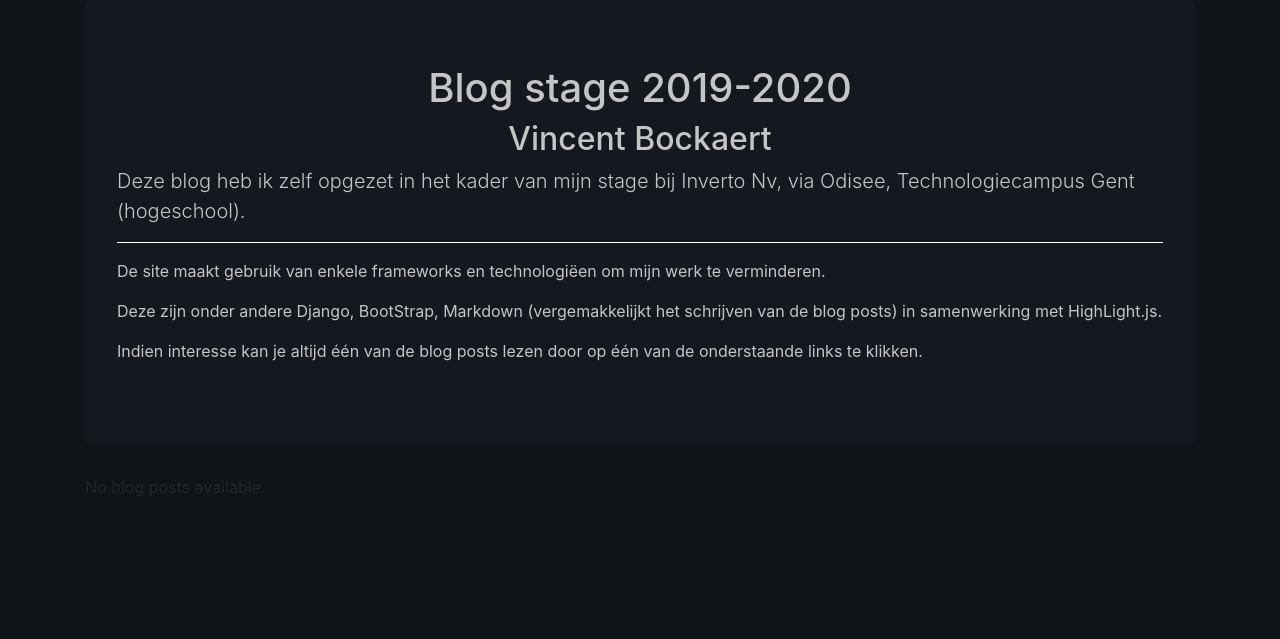
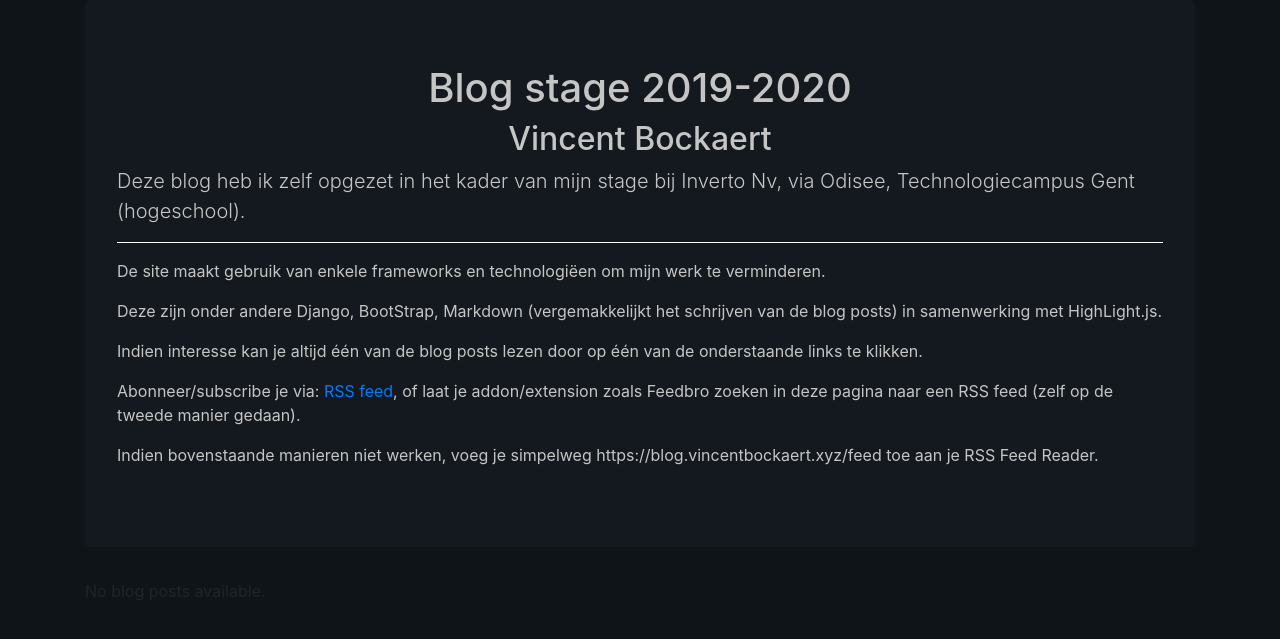
Before and after one commit to VincentBockaert/2019-2020-Stage-Blog, a Django app: page / in a window 1280 px wide. Shown: the top 639 px of the page. Run offline with Django 3.2, Linux system fonts and the light colour scheme; data that the repository does not hold is empty; some libraries are stand-ins or nearby versions.

Commit message:
RSS feed reader link rel

```diff
--- a/myBlog/templates/blog/index.html
+++ b/myBlog/templates/blog/index.html
@@ -17,6 +17,8 @@
         <p>De site maakt gebruik van enkele frameworks en technologiëen om mijn werk te verminderen.</p>
         <p>Deze zijn onder andere Django, BootStrap, Markdown (vergemakkelijkt het schrijven van de blog posts) in samenwerking met HighLight.js.</p>
         <p>Indien interesse kan je altijd één van de blog posts lezen door op één van de onderstaande links te klikken.</p>
+        <p>Abonneer/subscribe je via: <a href="/feed">RSS feed</a>, of laat je addon/extension zoals Feedbro zoeken in deze pagina naar een RSS feed (zelf op de tweede manier gedaan).</p>
+        <p>Indien bovenstaande manieren niet werken, voeg je simpelweg https://blog.vincentbockaert.xyz/feed toe aan je RSS Feed Reader.</p>
     </div>
     <!-- <p class="lead">This is a simple hero unit, a simple jumbotron-style component for calling extra attention to featured content or information.</p>
     <hr class="my-4">
--- a/myBlog/templates/layout.html
+++ b/myBlog/templates/layout.html
@@ -7,6 +7,9 @@
 
         <!-- Bootstrap CSS -->
         <link rel="stylesheet" href="https://stackpath.bootstrapcdn.com/bootstrap/4.4.1/css/bootstrap.min.css" integrity="sha384-Vkoo8x4CGsO3+Hhxv8T/Q5PaXtkKtu6ug5TOeNV6gBiFeWPGFN9MuhOf23Q9Ifjh" crossorigin="anonymous">
+
+        <!--RSS-feed-->
+        <link rel="alternate" type="application/rss+xml" href="/feed"/>
 
         <title>{{ title }}</title>
         {% block customcss %}
```
